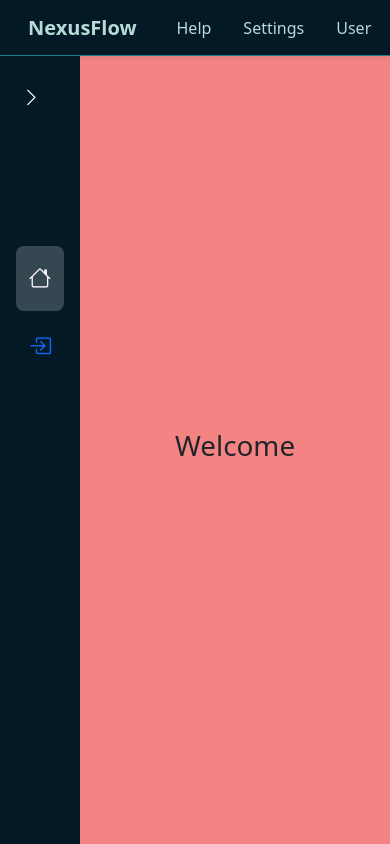
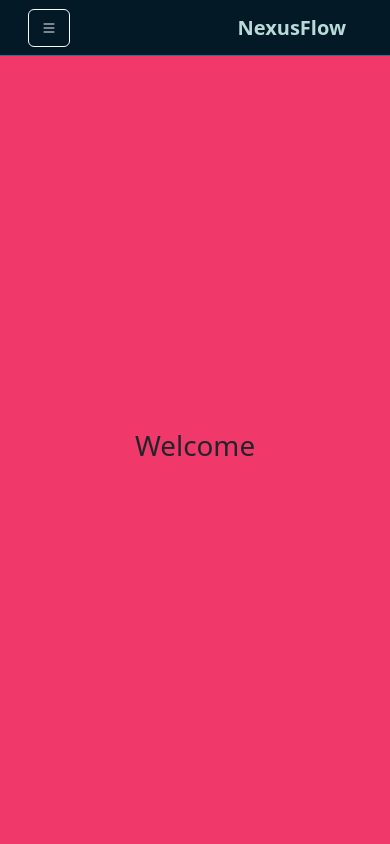
Before and after one commit to a-efstathiou/crm, a React (Vite) app in the folder frontend/: page / in a window 390 px wide. Built offline with nearby package versions, Linux system fonts and the light colour scheme.

Commit message:
fixed topbar + sidebar

```diff
--- a/frontend/src/App.jsx
+++ b/frontend/src/App.jsx
@@ -25,9 +25,9 @@ function App() {
     const [user, setUser] = useState("");
     const [isAdmin,setIsAdmin] = useState(false);
     const [isInspector,setIsInspector] = useState(false);
-
     const [isLoading, setIsLoading] = useState(true);
     const [collapsed, setCollapsed] = useState(true);
+    const [showSidebar, setShowSidebar] = useState(window.innerWidth >= 768);
 
     const hasRun = useRef(false);
 
@@ -66,6 +66,14 @@ function App() {
         }
     },[isLoggedIn,user])
 
+    useEffect(() => {
+        const handleResize = () => {
+            setShowSidebar(window.innerWidth >= 768);
+        };
+        window.addEventListener('resize', handleResize);
+        return () => window.removeEventListener('resize', handleResize);
+    }, []);
+
     return (
         <div className="App">
             <BrowserRouter>
@@ -83,7 +91,12 @@ function App() {
                         setFirstName
                     }}
                 >
-                    <Layout collapsed={collapsed} setCollapsed={setCollapsed}>
+                    <Layout
+                        collapsed={collapsed}
+                        setCollapsed={setCollapsed}
+                        showSidebar={showSidebar}
+                        setShowSidebar={setShowSidebar}
+                    >
                         <Routes>
                             <Route path="/" element={<Home />} />
                             <Route path="/login" element={<Login />} />
--- a/frontend/src/components/Layout.jsx
+++ b/frontend/src/components/Layout.jsx
@@ -3,13 +3,19 @@ import React from 'react';
 import Sidebar from './Sidebar';
 import TopNav from './TopNav';
 import '../style/Layout.css';
+import {LinkContainer} from "react-router-bootstrap";
+import {Nav} from "react-bootstrap";
 
-function Layout({ children, collapsed, setCollapsed }) {
+function Layout({ children, collapsed, setCollapsed, showSidebar }) {
     return (
         <div className={`layout-container d-flex ${collapsed ? 'collapsed' : ''}`}>
-            <TopNav />
+            <TopNav/>
             <div className="d-flex flex-grow-1 min-h-0" style={{ marginTop: '56px' , minHeight: 0  }}>
-                <Sidebar collapsed={collapsed} setCollapsed={setCollapsed} />
+                {showSidebar && (
+                    <>
+                        <Sidebar collapsed={collapsed} setCollapsed={setCollapsed} />
+                    </>
+                )}
                 <main className="main-content">{children}</main>
             </div>
         </div>
--- a/frontend/src/components/Sidebar.jsx
+++ b/frontend/src/components/Sidebar.jsx
@@ -1,4 +1,4 @@
-import React, {useContext, useEffect} from 'react';
+import React, {useContext} from 'react';
 import {Nav} from 'react-bootstrap';
 import { LinkContainer } from 'react-router-bootstrap';
 import { UserContext } from './UserContext.jsx';
@@ -8,13 +8,6 @@ function Sidebar({collapsed, setCollapsed}) {
     const { isLoggedIn, isAdmin } = useContext(UserContext);
 
     const toggleSidebar = () => setCollapsed(!collapsed);
-
-    useEffect(() => {
-
-        if (window.innerWidth < 768) {
-            setCollapsed(true);
-        }
-    }, [setCollapsed]);
 
     return (
         <div className={`sidebar d-flex flex-column flex-shrink-0 p-3 ${collapsed ? 'collapsed' : ''}`}>
@@ -27,7 +20,7 @@ function Sidebar({collapsed, setCollapsed}) {
                 <p className="text-muted small hide-on-collapse">Dashboard</p>
             </div>
 
-            <Nav className="sidebar-nav">
+            <Nav className="sidebar-nav navbar-nav-scroll">
                 <LinkContainer to="/">
                     <Nav.Link className="sidebar-link">
                         <i className="bi bi-house"></i>
--- a/frontend/src/components/TopNav.jsx
+++ b/frontend/src/components/TopNav.jsx
@@ -1,19 +1,74 @@
-import React from 'react';
-import { Navbar, Container, Nav } from 'react-bootstrap';
+import React, {useContext, useState} from 'react';
+import {Navbar, Container, Nav, Offcanvas} from 'react-bootstrap';
 import '../style/TopNav.css';
+import {UserContext} from "./UserContext.jsx";
+import {LinkContainer} from "react-router-bootstrap";
+import Button from "react-bootstrap/Button";
 
 function TopNav() {
+    const [show, setShow] = useState(false);
+    const handleClose = () => setShow(false);
+    const handleShow = () => setShow(true);
+
+    const { isLoggedIn, isAdmin } = useContext(UserContext);
+
     return (
-        <Navbar className="top-nav shadow-sm px-3" fixed="top">
+        <>
+            <Navbar className="top-nav px-3" fixed="top">
                 <Container fluid>
+                    <Button variant="outline-light" className="d-md-none me-2" onClick={handleShow}>
+                        <i className="bi bi-list"></i>
+                    </Button>
                     <Navbar.Brand className="fw-bold brand-text" href="#">NexusFlow</Navbar.Brand>
-                <Nav className="ms-auto align-items-center topnav-links">
+                    <Nav className="ms-auto d-none d-md-flex topnav-links">
                         <Nav.Link href="#">Help</Nav.Link>
                         <Nav.Link href="#">Settings</Nav.Link>
                         <Nav.Link href="#">User</Nav.Link>
                     </Nav>
                 </Container>
             </Navbar>
+
+            {show &&
+            <Offcanvas
+                show={show}
+                onHide={handleClose}
+                responsive="md"
+                className="sidebar-offcanvas"
+                backdrop="true"
+                scroll="true"
+            >
+                <Offcanvas.Header closeButton>
+                    <Offcanvas.Title>NexusFlow</Offcanvas.Title>
+                </Offcanvas.Header>
+                <Offcanvas.Body>
+                    <Nav className="flex-column">
+                        <LinkContainer to="/" onClick={handleClose}>
+                            <Nav.Link><i className="bi bi-house me-2"></i> Dashboard</Nav.Link>
+                        </LinkContainer>
+                        {isLoggedIn && isAdmin && (
+                            <>
+                                <LinkContainer to="/admin/users" onClick={handleClose}>
+                                    <Nav.Link><i className="bi bi-people me-2"></i> Users</Nav.Link>
+                                </LinkContainer>
+                                <LinkContainer to="/admin/requests" onClick={handleClose}>
+                                    <Nav.Link><i className="bi bi-box me-2"></i> Support</Nav.Link>
+                                </LinkContainer>
+                            </>
+                        )}
+                        {isLoggedIn ? (
+                            <LinkContainer to="/profile" onClick={handleClose}>
+                                <Nav.Link><i className="bi bi-person-circle me-2"></i> My Profile</Nav.Link>
+                            </LinkContainer>
+                        ) : (
+                            <LinkContainer to="/login" onClick={handleClose}>
+                                <Nav.Link><i className="bi bi-box-arrow-in-right me-2"></i> Login</Nav.Link>
+                            </LinkContainer>
+                        )}
+                    </Nav>
+                </Offcanvas.Body>
+            </Offcanvas>
+            }
+        </>
     );
 }
 
--- a/frontend/src/services/api.js
+++ b/frontend/src/services/api.js
@@ -2,7 +2,7 @@ import axios from "axios";
 import TokenService from "./tokenService.js";
 
 const instance = axios.create({
-    baseURL: "http://localhost:8080/api",
+    baseURL: "http://localhost:8080/api/v1",
     headers: {
         "Content-Type": "application/json",
     },
--- a/frontend/src/style/Home.css
+++ b/frontend/src/style/Home.css
@@ -3,4 +3,5 @@
     display: flex;
     align-items: center;
     justify-content: center;
+    background-color: #F0386B;
 }
--- a/frontend/src/style/Layout.css
+++ b/frontend/src/style/Layout.css
@@ -6,7 +6,6 @@
 }
 
 .main-content {
-    background-color: #f48484;
     height: 100%;
     width: 100%;
     overflow-y: auto;
--- a/frontend/src/style/Sidebar.css
+++ b/frontend/src/style/Sidebar.css
@@ -42,7 +42,7 @@
 }
 
 .sidebar.collapsed .sidebar-link i {
-    font-size: 1.4rem;
+    font-size: 1.2rem;
     margin: 0 auto;
     display: block;
 }
--- a/frontend/src/style/TopNav.css
+++ b/frontend/src/style/TopNav.css
@@ -20,3 +20,17 @@
 .topnav-links .nav-link:hover {
     color: #F0386B !important;
 }
+
+.sidebar-offcanvas .offcanvas-body {
+    background-color: #1a1c2e;
+    color: white;
+}
+
+.sidebar-offcanvas .nav-link {
+    color: #a0a3bd;
+}
+
+.sidebar-offcanvas .nav-link:hover {
+    background-color: rgba(255, 255, 255, 0.1);
+    color: white;
+}
```
Lines whose indentation alone changed are shown as unchanged.
